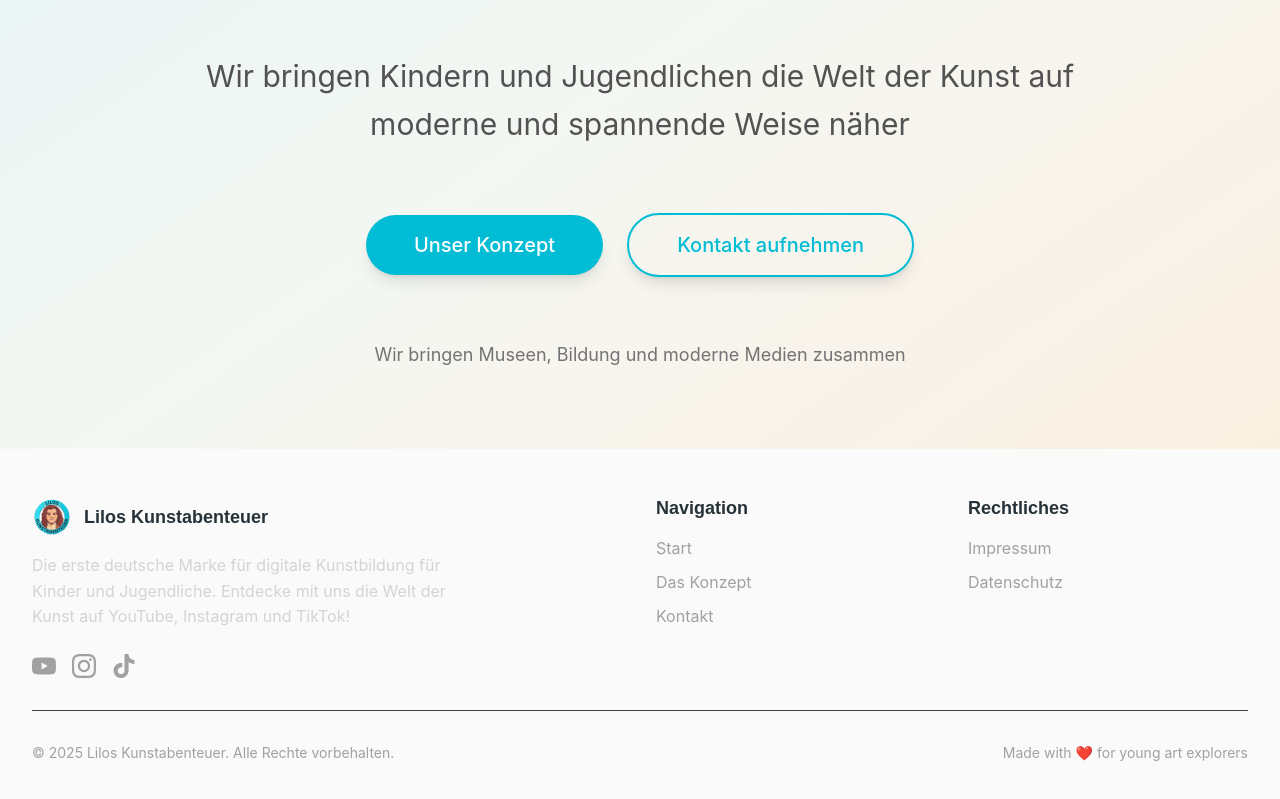
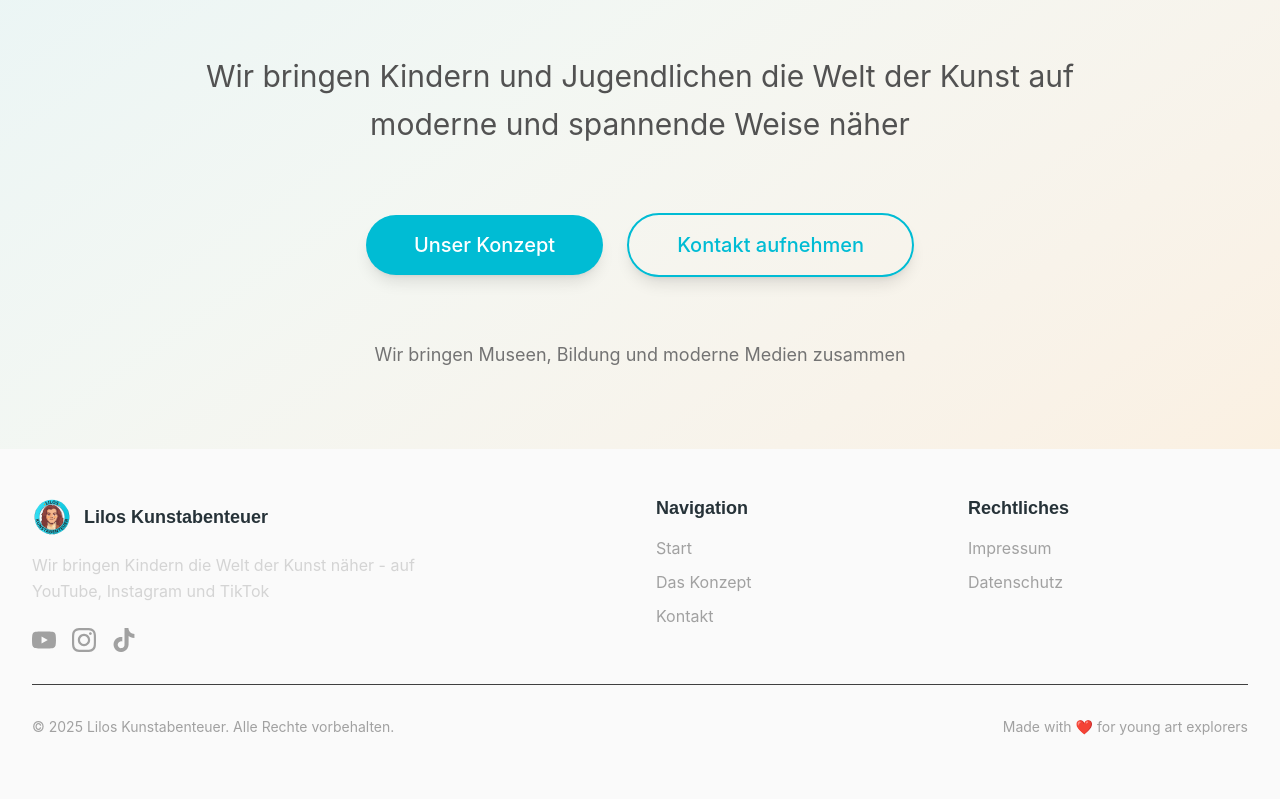
Before and after one commit to OlleeBerlin/lilos-kunstabenteuer, a Next.js app: page / in a window 1280 px wide. Shown: the part 490-1289 px from the top of the page. Built offline with nearby package versions, Linux system fonts and the light colour scheme.

Commit message:
Footer-Text vereinfacht

```diff
--- a/src/components/Footer.tsx
+++ b/src/components/Footer.tsx
@@ -35,8 +35,7 @@ export default function Footer() {
               </span>
             </div>
             <p className="text-neutral-300 mb-6 max-w-md">
-              Die erste deutsche Marke für digitale Kunstbildung für Kinder und Jugendliche.
-              Entdecke mit uns die Welt der Kunst auf YouTube, Instagram und TikTok!
+              Wir bringen Kindern die Welt der Kunst näher - auf YouTube, Instagram und TikTok
             </p>
 
             {/* Social Media Links */}
```
